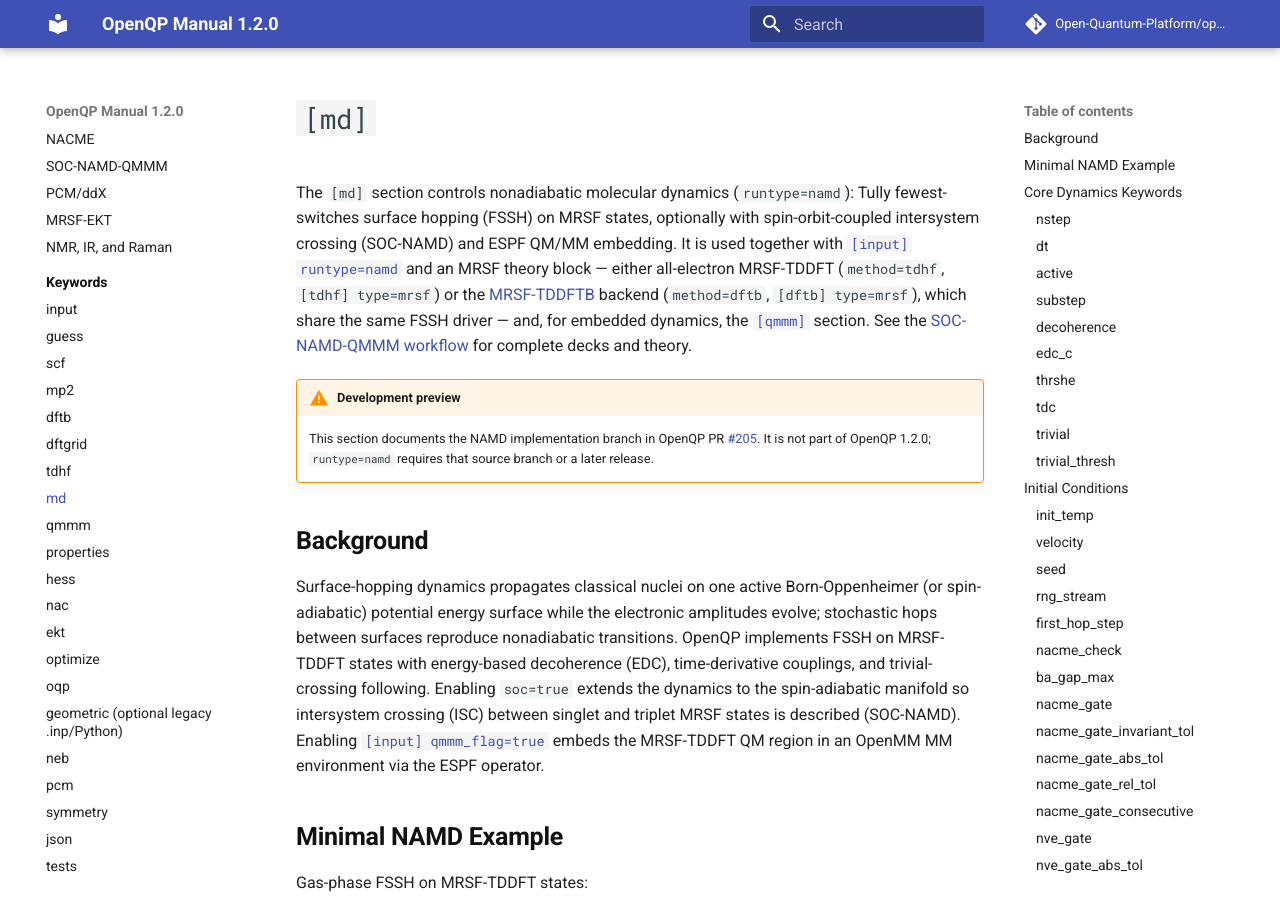
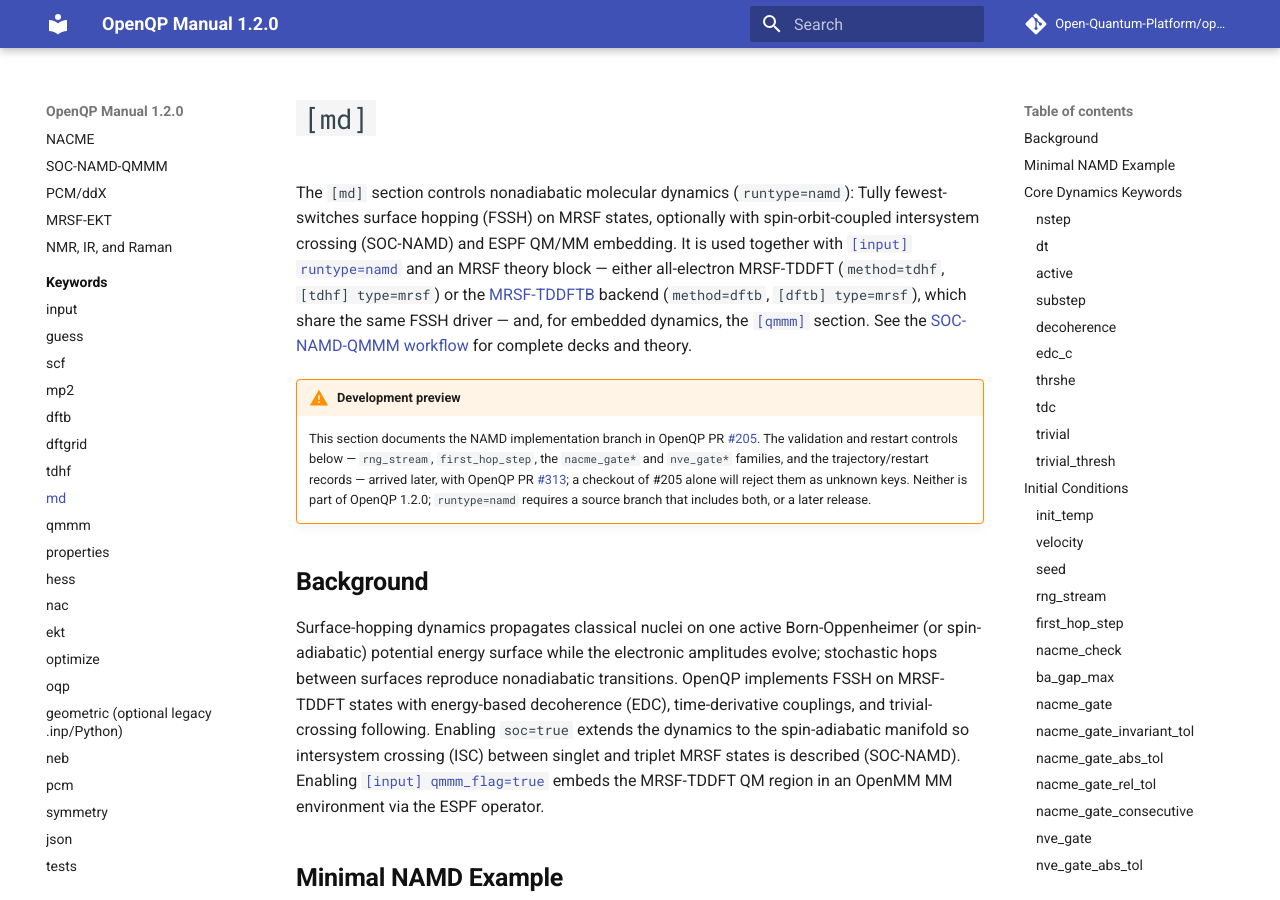
Before and after one commit to Open-Quantum-Platform/openqp-docs, an MkDocs documentation site: the page built from docs/keywords/md.md, in a window 1280 px wide and 900 px high. Built offline with MkDocs 1.6.1 and Material for MkDocs 9.7.7, drawn with Linux system fonts in a browser that asks for light colours; comment, search, counter and statistics services are not loaded.

Commit message:
docs(md): credit PR #313 for the validation and restart controls
Confirmed Codex finding. The preview notice pointed readers at OpenQP PR #205,
but rng_stream, first_hop_step, the nacme_gate*/nve_gate* families and the
trajectory/restart records came in later, via PR #313 (merged to openqp main
as 50858be, "Merge pull request #313 from karmachoi/agent/rigorous-namd-gates";
the schema keys land in e619e38). A reader on a #205-only checkout would copy
these keys and hit unknown-key validation. Name both requirements.

Co-Authored-By: Claude <noreply@anthropic.com>

```diff
--- a/docs/keywords/md.md
+++ b/docs/keywords/md.md
@@ -14,7 +14,12 @@ theory.
 !!! warning "Development preview"
     This section documents the NAMD implementation branch in
     OpenQP PR [#205](https://github.com/Open-Quantum-Platform/openqp/pull/205).
-    It is not part of OpenQP 1.2.0; `runtype=namd` requires that source branch
+    The validation and restart controls below — `rng_stream`, `first_hop_step`,
+    the `nacme_gate*` and `nve_gate*` families, and the trajectory/restart
+    records — arrived later, with OpenQP PR
+    [#313](https://github.com/Open-Quantum-Platform/openqp/pull/313); a
+    checkout of #205 alone will reject them as unknown keys. Neither is part of
+    OpenQP 1.2.0; `runtype=namd` requires a source branch that includes both,
     or a later release.
 
 ## Background
```
